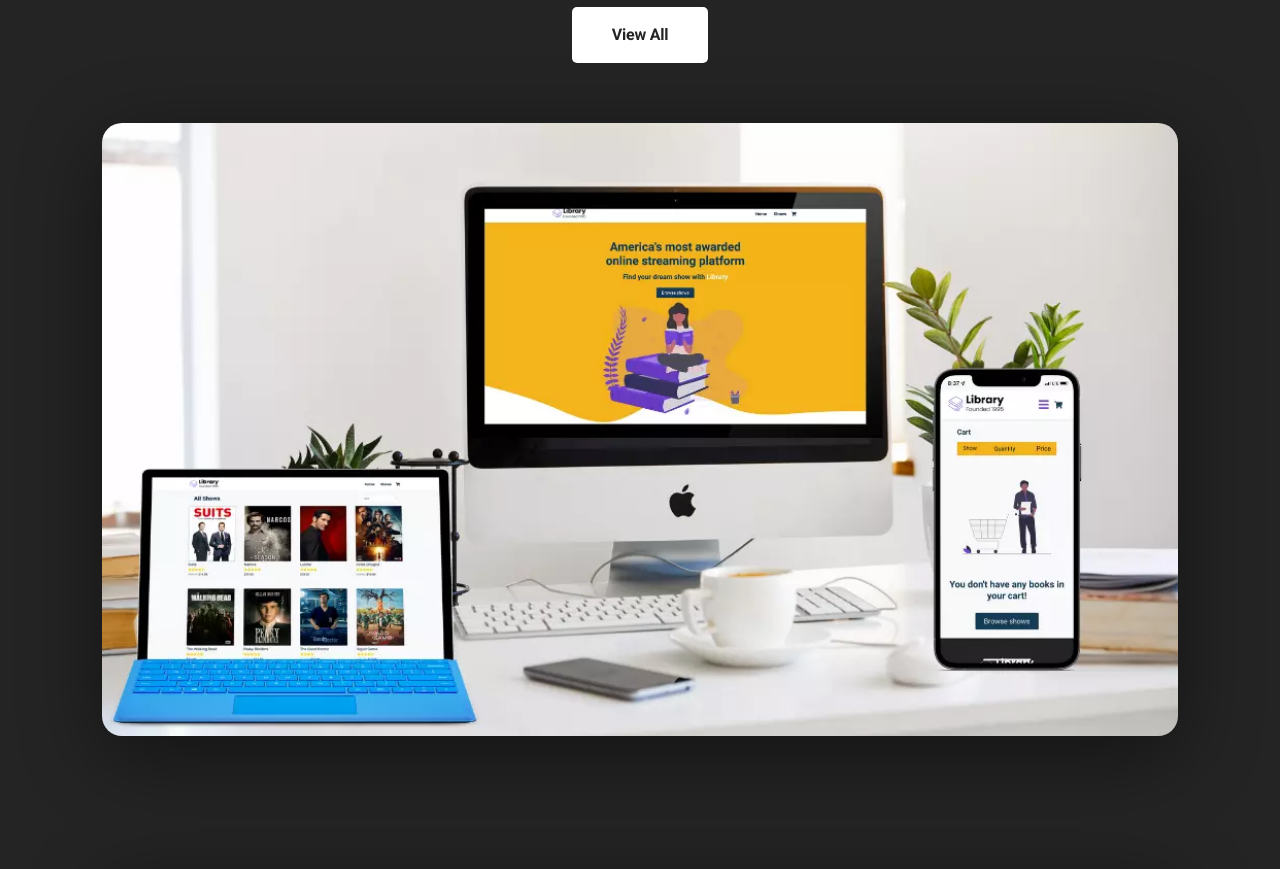
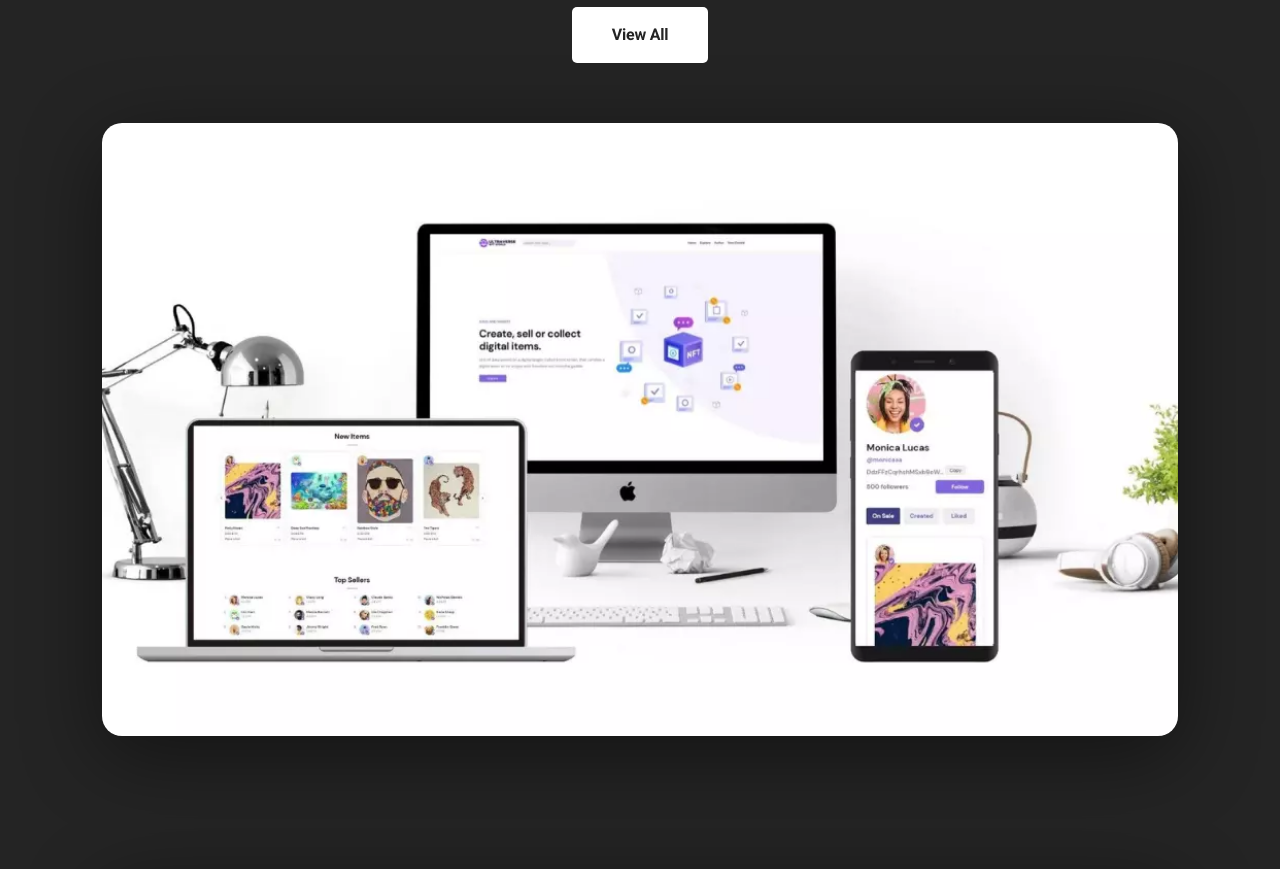
Before and after one commit to JawadH02/E-Portfolio-react, a React (Create React App) app: page / in a window 1280 px wide. Shown: the part 960-1829 px from the top of the page. Built offline with nearby package versions, Linux system fonts and the light colour scheme.

Commit message:
added expense tracker project

```diff
--- a/src/Data/projectsData.js
+++ b/src/Data/projectsData.js
@@ -5,32 +5,44 @@ import Cabin from "../assets/images/cabin.webp";
 import Incredibots from "../assets/images/robotics.webp";
 import EPortComm from "../assets/images/eport-client.webp";
 import NFTMarketPlace from "../assets/images/nft-market.webp";
+import ExpenseTracker from "../assets/images/expense-tracker.webp";
 
 export const projects = [
   {
     id: 1,
+    name: "NFT-Marketplace",
+    tags: ["React", "Firebase"],
+    image: NFTMarketPlace,
+    techStack: "SASS | Firebase v9 | React | Bootstrap",
+    description:
+      "NFT Marketplace perfect template for NFTS marketplace, crypto-collectibles, digital items, non-fungible tokens websites, and more",
+    gitHubLink: "https://github.com/JawadH02/nft-marketplace",
+    websiteLink: "https://nft-marketplace-ten-sigma.vercel.app/",
+  },
+  {
+    id: 2,
     name: "E-Commerce Website",
     tags: ["React"],
     image: ECommerce,
-    techStack: "Html | CSS | JavaScript | React | Git | NPM",
+    techStack: "JavaScript | React",
     description:
       "React E-commerce app that displays data about popular and recommended books. Has the abililty to filter books and add them to cart for purchase.",
     gitHubLink: "https://github.com/JawadH02/library-react",
     websiteLink: "https://focused-nightingale-f274c0.netlify.app/",
   },
   {
-    id: 2,
+    id: 3,
     name: "EasyView Movies",
     tags: ["API", "React"],
     image: EasyView,
-    techStack: "Html | CSS | JavaScript | React | Git | NPM",
+    techStack: "JavaScript | React | LocalStorage",
     description:
       "React App that makes an axios request to the TMDB API in order to search for movies and display their details.",
     gitHubLink: "https://github.com/JawadH02/easyView-app",
     websiteLink: "https://easy-view-app.vercel.app/",
   },
   {
-    id: 3,
+    id: 4,
     name: "Laplace",
     tags: ["Firebase", "API", "React"],
     image: Laplace,
@@ -41,29 +53,30 @@ export const projects = [
     websiteLink: "https://laplace-crypto.vercel.app",
   },
   {
-    id: 4,
+    id: 5,
+    name: "Expense Tracker",
+    tags: ["React"],
+    image: ExpenseTracker,
+    techStack:
+      "MongoDB | Express | React | Nodejs | Tailwind CSS | Redux Toolkit | RTK Query | Chartjs",
+    description:
+      "Expense Tracker Using MERN Stack built using a varity of tech stack. Developed for the purpose of keeping track of expenses and visually displaying the statisitcs using chartjs along with percentages calculated using Lodash",
+    gitHubLink: "https://github.com/JawadH02/expense-tracker",
+    websiteLink: "https://expense-tracker-roan.vercel.app/",
+  },
+  {
+    id: 6,
     name: "Cabin",
     tags: ["Firebase", "React"],
     image: Cabin,
-    techStack: "Html | SASS | JavaScript | React | Firebase | Git | NPM",
+    techStack: "SASS | JavaScript | React | Firebase",
     description:
       "Firestore Database Web Application designed with React and Firebase. Developed by an international team of passionate members communicating and organizing code to Github using advanced Git commands. Engineered scalable, responsive, multi-platform code using react js.",
     gitHubLink: "https://github.com/barrybtw/react-blog-app",
     websiteLink: "https://elated-fermat-4587e4.netlify.app/",
   },
-  // {
-  //   id: 5,
-  //   name: "NFT-Marketplace",
-  //   tags: ["React", "Firebase"],
-  //   image: NFTMarketPlace,
-  //   techStack: "Html | SASS | JavaScript | Firebase v9 | React | Git | NPM",
-  //   description:
-  //     "NFT Marketplace perfect template for NFTS marketplace, crypto-collectibles, digital items, non-fungible tokens websites, and more",
-  //   gitHubLink: "https://github.com/JawadH02/nft-marketplace",
-  //   websiteLink: "https://nft-marketplace-ten-sigma.vercel.app/",
-  // },
   {
-    id: 5,
+    id: 7,
     name: "Incredibots: Site for Robotics organisation",
     tags: ["Commercial"],
     image: Incredibots,
@@ -74,7 +87,7 @@ export const projects = [
     websiteLink: "https://jawadh02.github.io/incredibots/",
   },
   {
-    id: 6,
+    id: 8,
     name: "E-Portfolio for Client",
     tags: ["Commercial"],
     image: EPortComm,
--- a/src/components/Modal.jsx
+++ b/src/components/Modal.jsx
@@ -4,6 +4,7 @@ import { modalLanguages } from "../Data/modalLanguagesData";
 import { useCallback, useContext, useRef, useState } from "react";
 import { Link } from "react-scroll";
 import { modalContext } from "../Context/ModalContext";
+import { motion } from "framer-motion";
 import emailjs from "@emailjs/browser";
 
 export const Modal = () => {
@@ -37,9 +38,28 @@ export const Modal = () => {
 
   return (
     <section id="modal__section">
-      <button className="mail__btn click" onClick={toggleModal}>
-        <FaEnvelope />
-      </button>
+      <motion.span
+        initial="hidden"
+        animate="visible"
+        variants={{
+          hidden: {
+            scale: 0.8,
+            opacity: 0,
+          },
+          visible: {
+            scale: 1,
+            opacity: 1,
+            x: 0,
+            transition: {
+              delay: 0.4,
+            },
+          },
+        }}
+      >
+        <button className="mail__btn click" onClick={toggleModal}>
+          <FaEnvelope />
+        </button>
+      </motion.span>
       <Link to="projects" className="scroll">
         <div className="scroll__icon click"></div>
       </Link>
--- a/src/components/Projects.jsx
+++ b/src/components/Projects.jsx
@@ -12,7 +12,7 @@ export const Projects = () => {
             <h1 className="section__title">
               Here are some of my <span className="blue">projects</span>
             </h1>
-            {projects.length > 2 && (
+            {projects.length > 3 && (
               <button
                 className="header__button click"
                 onClick={() => {
@@ -25,7 +25,7 @@ export const Projects = () => {
             )}
           </div>
           <ul className="project__list">
-            {projects.slice(0, 2).map((project) => {
+            {projects.slice(0, 3).map((project) => {
               return <Project {...project} key={project.id} />;
             })}
           </ul>
```
Also changed, not shown: src/assets/images/expense-tracker.webp (added).
